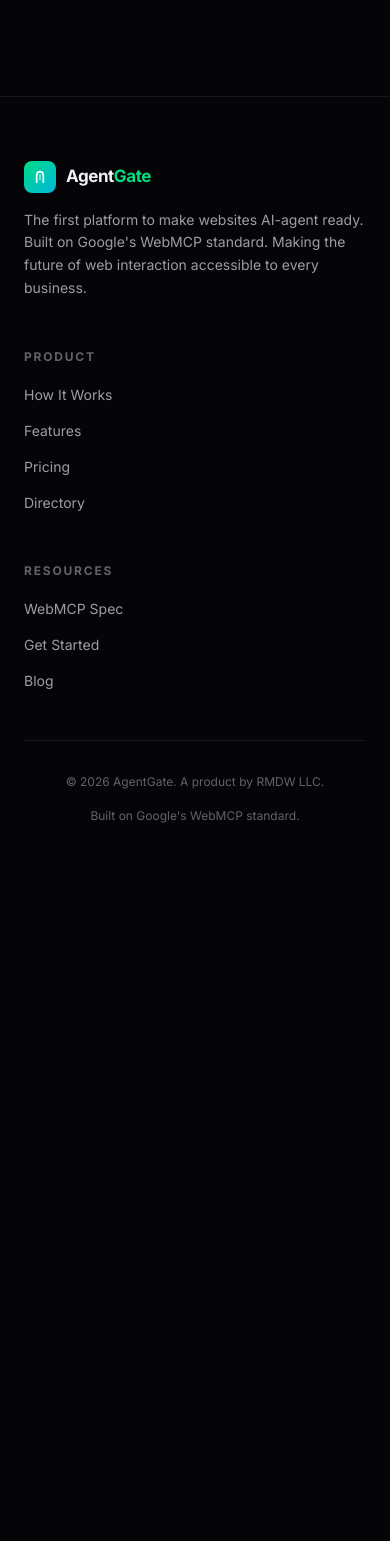
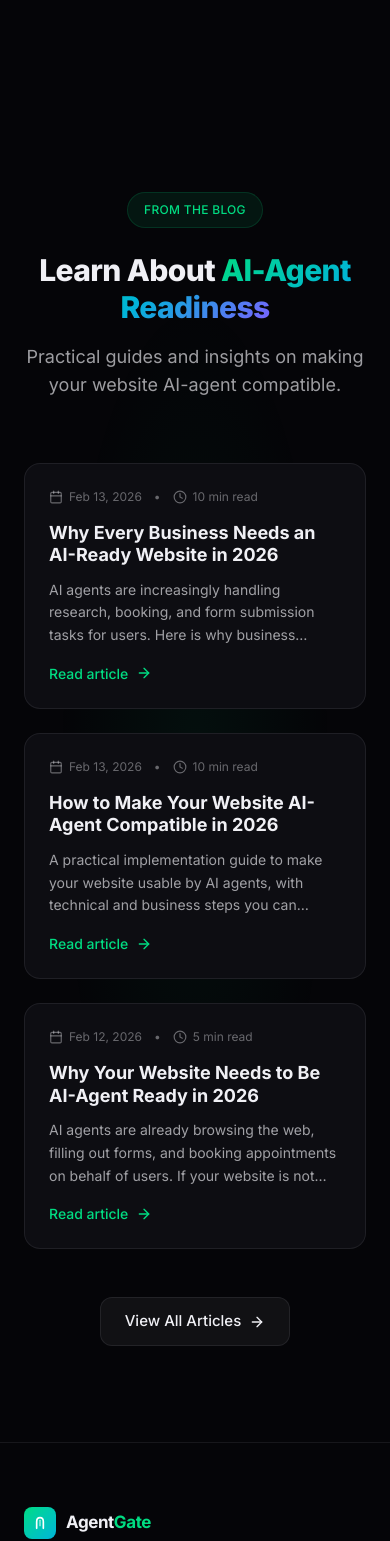
Before and after one commit to RichardEchols/agentgate, a Next.js app: page / in a window 390 px wide. Shown: the part 7677-9218 px from the top of the page. Before the commit the page ends 8566 px from the top, so only its background shows below. Built offline with nearby package versions, Linux system fonts and the light colour scheme; no server answers.

Commit message:
Add blog section to homepage with internal links for SEO

```diff
--- a/src/app/page.tsx
+++ b/src/app/page.tsx
@@ -4,6 +4,7 @@
 import { Features } from '@/components/Features'
 import { UseCases } from '@/components/UseCases'
 import { Pricing } from '@/components/Pricing'
+import { BlogPreview } from '@/components/BlogPreview'
 import { Footer } from '@/components/Footer'
 
 export default function Home() {
@@ -17,6 +18,7 @@
         <UseCases />
         <Features />
         <Pricing />
+        <BlogPreview />
         <Footer />
       </div>
     </main>
--- /dev/null
+++ b/src/components/BlogPreview.tsx
@@ -0,0 +1,108 @@
+'use client'
+
+import { motion } from 'framer-motion'
+import Link from 'next/link'
+import { ArrowRight, Calendar, Clock } from 'lucide-react'
+import { getPublishedPosts } from '@/lib/blog-posts'
+
+export function BlogPreview() {
+  const posts = getPublishedPosts().slice(0, 3)
+
+  return (
+    <section className="relative py-24 overflow-hidden">
+      <div className="absolute inset-0 bg-[radial-gradient(ellipse_at_center,rgba(0,220,130,0.05)_0%,transparent_50%)]" />
+
+      <div className="relative max-w-6xl mx-auto px-6">
+        <div className="text-center mb-16">
+          <motion.div
+            initial={{ opacity: 0, y: 20 }}
+            whileInView={{ opacity: 1, y: 0 }}
+            viewport={{ once: true }}
+            transition={{ duration: 0.5 }}
+            className="inline-flex items-center gap-2.5 px-4 py-2 bg-accent/8 border border-accent/15 rounded-full mb-6"
+          >
+            <span className="text-[12px] font-medium text-accent tracking-wide uppercase">From the blog</span>
+          </motion.div>
+
+          <motion.h2
+            initial={{ opacity: 0, y: 30 }}
+            whileInView={{ opacity: 1, y: 0 }}
+            viewport={{ once: true }}
+            transition={{ duration: 0.6, delay: 0.1 }}
+            className="text-3xl md:text-5xl font-extrabold tracking-[-0.02em] leading-tight mb-4"
+          >
+            Learn About{' '}
+            <span className="text-gradient">AI-Agent Readiness</span>
+          </motion.h2>
+
+          <motion.p
+            initial={{ opacity: 0, y: 30 }}
+            whileInView={{ opacity: 1, y: 0 }}
+            viewport={{ once: true }}
+            transition={{ duration: 0.6, delay: 0.2 }}
+            className="text-lg text-text-secondary max-w-2xl mx-auto"
+          >
+            Practical guides and insights on making your website AI-agent compatible.
+          </motion.p>
+        </div>
+
+        <div className="grid md:grid-cols-3 gap-6 mb-12">
+          {posts.map((post, index) => (
+            <motion.div
+              key={post.slug}
+              initial={{ opacity: 0, y: 40 }}
+              whileInView={{ opacity: 1, y: 0 }}
+              viewport={{ once: true }}
+              transition={{ duration: 0.6, delay: 0.1 * index }}
+            >
+              <Link href={`/blog/${post.slug}`}>
+                <div className="group h-full bg-bg-secondary border border-border rounded-2xl p-6 hover:border-accent/20 transition-all duration-300 hover:shadow-[0_0_30px_rgba(0,220,130,0.1)]">
+                  <div className="flex items-center gap-3 mb-4 text-[12px] text-text-tertiary">
+                    <div className="flex items-center gap-1.5">
+                      <Calendar className="w-3.5 h-3.5" />
+                      <span>{new Date(post.date).toLocaleDateString('en-US', { month: 'short', day: 'numeric', year: 'numeric' })}</span>
+                    </div>
+                    <span>•</span>
+                    <div className="flex items-center gap-1.5">
+                      <Clock className="w-3.5 h-3.5" />
+                      <span>{post.readTime}</span>
+                    </div>
+                  </div>
+
+                  <h3 className="text-[18px] font-bold mb-3 group-hover:text-accent transition-colors leading-tight">
+                    {post.title}
+                  </h3>
+
+                  <p className="text-[14px] text-text-secondary leading-relaxed mb-4 line-clamp-3">
+                    {post.description}
+                  </p>
+
+                  <div className="flex items-center gap-2 text-[14px] font-medium text-accent">
+                    <span>Read article</span>
+                    <ArrowRight className="w-4 h-4 group-hover:translate-x-1 transition-transform duration-200" />
+                  </div>
+                </div>
+              </Link>
+            </motion.div>
+          ))}
+        </div>
+
+        <motion.div
+          initial={{ opacity: 0, y: 20 }}
+          whileInView={{ opacity: 1, y: 0 }}
+          viewport={{ once: true }}
+          transition={{ duration: 0.6, delay: 0.4 }}
+          className="text-center"
+        >
+          <Link
+            href="/blog"
+            className="inline-flex items-center gap-2 px-6 py-3 bg-white/5 hover:bg-white/8 text-text-primary text-[15px] font-medium rounded-xl border border-border hover:border-accent/20 transition-all duration-300"
+          >
+            View All Articles
+            <ArrowRight className="w-4 h-4" />
+          </Link>
+        </motion.div>
+      </div>
+    </section>
+  )
+}
```
